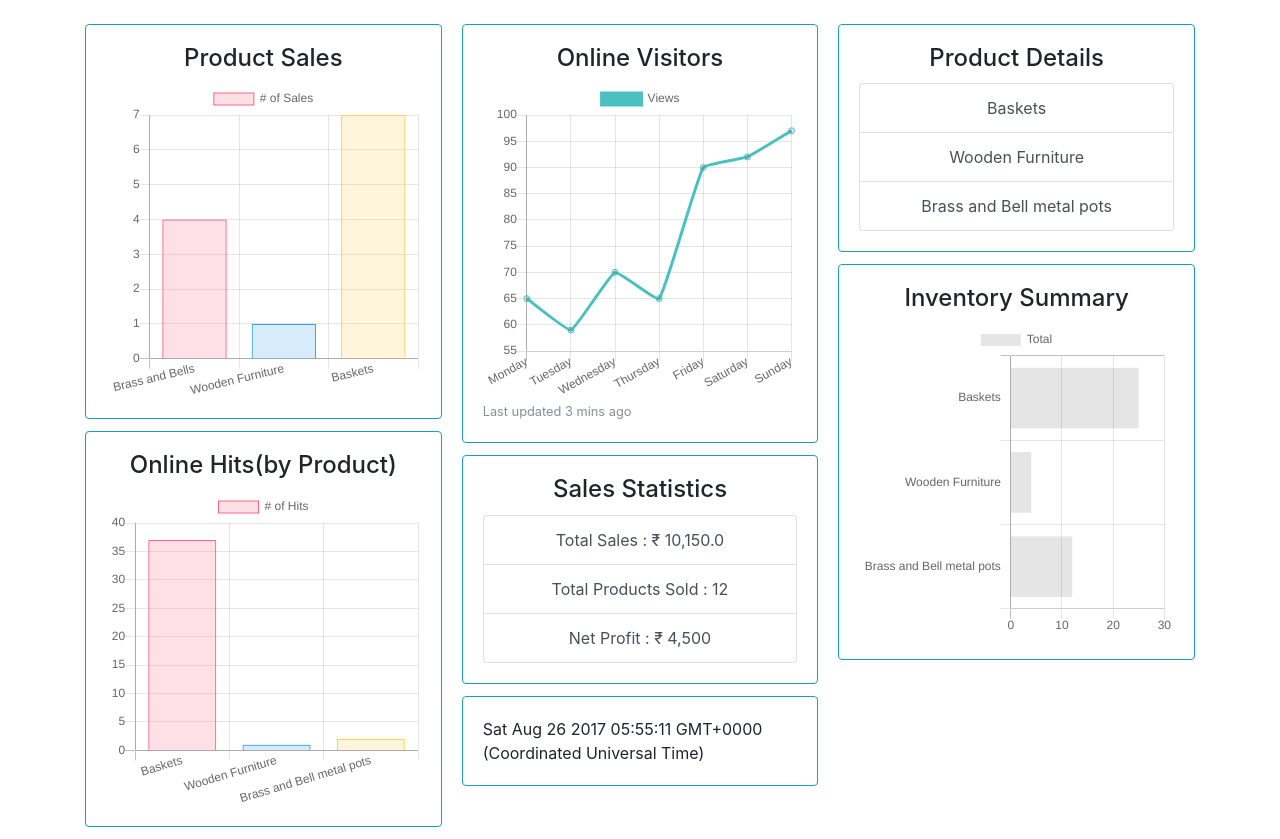
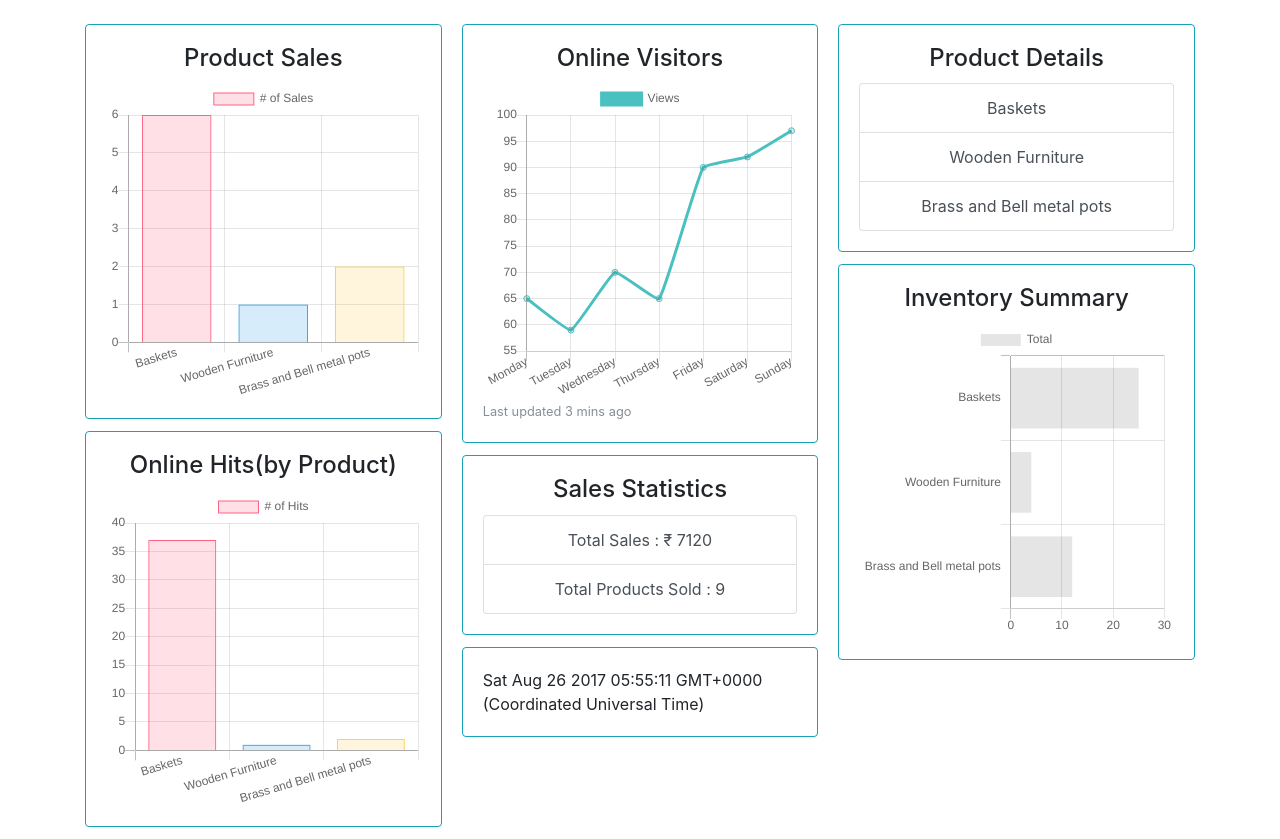
Before and after one commit to shuttlesworthNEO/HackIIITD-fSociety, a Django app: page /dashboard/1 in a window 1280 px wide. Shown: the part 56-895 px from the top of the page. Run offline with Django 3.2, Linux system fonts and the light colour scheme; data comes from the database, SQL or seed files in the repository; both versions use the stored data as it was after the commit; some libraries are stand-ins or nearby versions.

Commit message:
finalBack

```diff
--- a/backend/Ehaat/dashboard/templates/dashboard/index.html
+++ b/backend/Ehaat/dashboard/templates/dashboard/index.html
@@ -53,9 +53,8 @@
         <div class="card-body">
           <h4 class="card-title text-center">Sales Statistics</h4>
           <div class="list-group">
-            <a href="#" class="list-group-item list-group-item-action">Total Sales : ₹ 10,150.0</a>
-            <a href="#" class="list-group-item list-group-item-action">Total Products Sold : 12</a>
-            <a href="#" class="list-group-item list-group-item-action">Net Profit : ₹ 4,500</a>
+            <a href="#" class="list-group-item list-group-item-action">Total Sales : ₹ {{totalSales}}</a>
+            <a href="#" class="list-group-item list-group-item-action">Total Products Sold : {{totalSold}}</a>
           </div>
         </div>
       </div>
@@ -91,10 +90,10 @@
       var myChart = new Chart(ctx, {
         type: 'bar',
         data: {
-          labels: ["Brass and Bells", "Wooden Furniture", "Baskets"],
+          labels: [{% for data,val in salesDif.items %} "{{data}}", {% endfor %}],
           datasets: [{
             label: '# of Sales',
-            data: [4, 1, 7],
+            data: [{% for data,val in salesDif.items %} {{val}}, {% endfor %}],
             backgroundColor: [
             'rgba(255, 99, 132, 0.2)',
             'rgba(54, 162, 235, 0.2)',
--- a/backend/Ehaat/dashboard/views.py
+++ b/backend/Ehaat/dashboard/views.py
@@ -14,11 +14,18 @@ def dash(request, stallID):
 	products = Product.objects.filter(stall = stallID)
 	inventory = Inventory.objects.filter(stall = stallID)
 	stallHits = StallHit.objects.filter(id = stallID)
+	sales = Sale.objects.filter(stall = stallID)
+	totalSold = sales.count()
+	totalSales = sales.aggregate(Sum('salePrice'))["salePrice__sum"]
+	salesDif = dict()
+	# print(totalSold, totalSales)
 	prodHits = dict()
 	for prod in products:
 		hits = ProductHit.objects.filter(stall = stallID, product = prod.id).count()
+		total = Sale.objects.filter(stall = stallID, product = prod.id).count()
 		prodHits[prod.name] = hits
-	return render(request, 'dashboard/index.html', {"stallData" : stall, "productData" : products, "inventoryData" : inventory, "prodHits" : prodHits, "stallHits" : stallHits})
+		salesDif[prod.name] = total
+	return render(request, 'dashboard/index.html', {"stallData" : stall, "productData" : products, "inventoryData" : inventory, "prodHits" : prodHits, "stallHits" : stallHits, "totalSold" : totalSold, "totalSales" : totalSales, "salesDif" : salesDif})
 
 @csrf_exempt
 def prodHits(request):
```
Also changed, not shown: backend/Ehaat/db.sqlite3.
